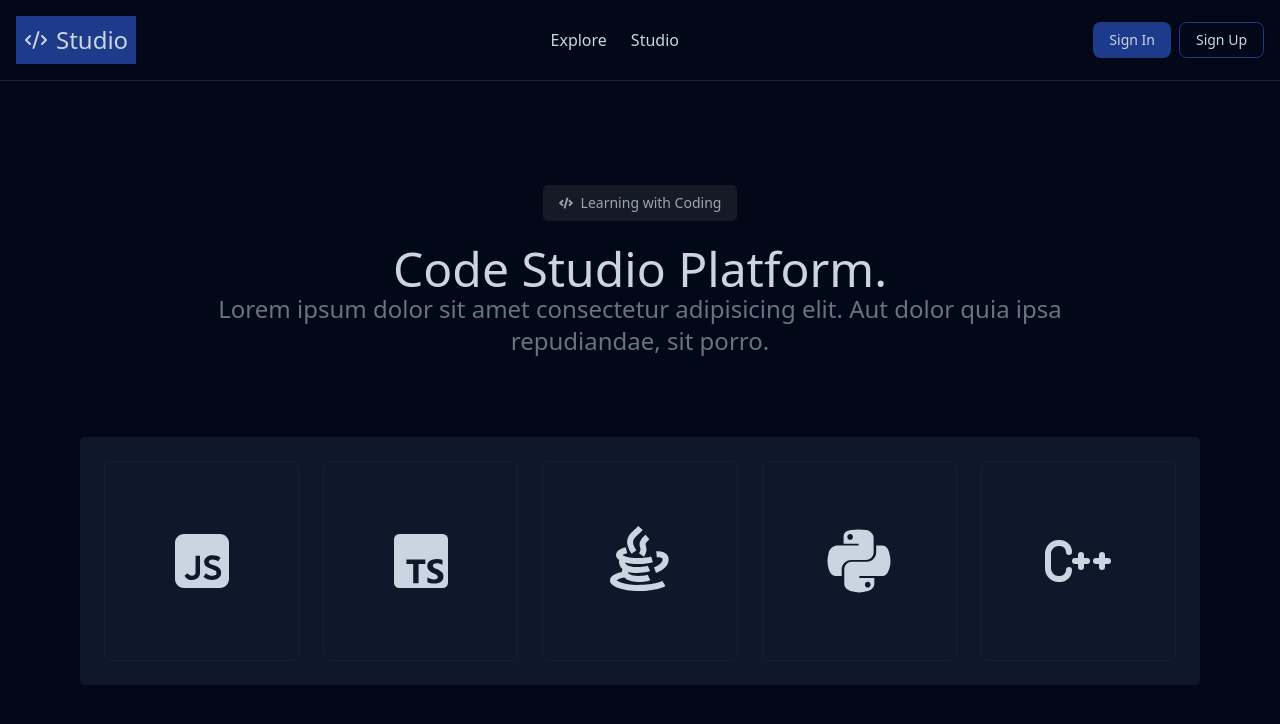
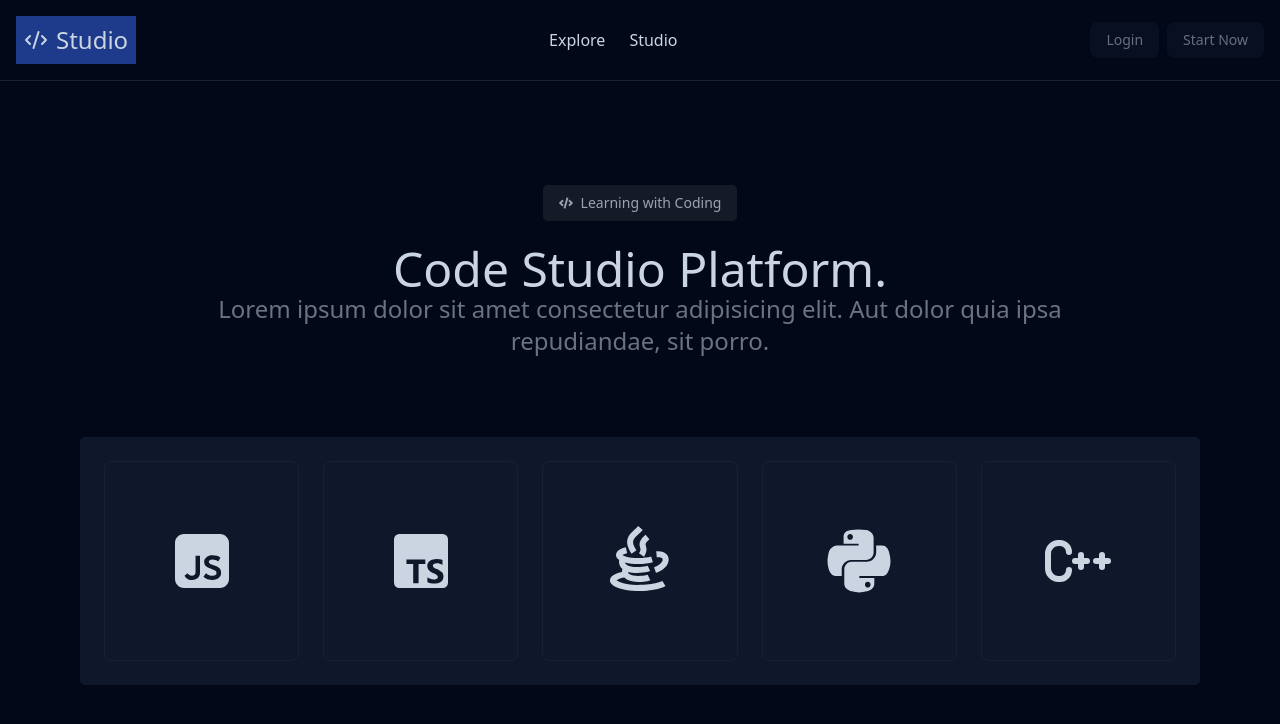
Before and after one commit to drcoder71/code-studio, a React (Vite) app: page / in a window 1280 px wide. Shown: the top 724 px of the page. Built offline with nearby package versions, Linux system fonts and the light colour scheme; no server answers.

Commit message:
somethings change

```diff
--- a/package.json
+++ b/package.json
@@ -10,7 +10,6 @@
     "preview": "vite preview"
   },
   "dependencies": {
-    "@clerk/clerk-react": "^5.20.2",
     "@monaco-editor/react": "^4.6.0",
     "@radix-ui/react-avatar": "^1.1.1",
     "@radix-ui/react-checkbox": "^1.1.2",
--- a/src/components/common/button-common.tsx
+++ b/src/components/common/button-common.tsx
@@ -2,7 +2,7 @@ import { ReactElement } from 'react'
 import { Button } from '../ui/button'
 
 type Props = {
-    label: string,
+    label?: string | ReactElement,
     icon?: ReactElement,
     className?: string
     isDisabled?: boolean,
@@ -15,7 +15,7 @@ const ButtonCommon = ({
     return (
         <Button className={`relative flex items-center gap-2 bg-transparent after:absolute after:top-0 after:left-0 after:content-[''] after:w-full after:h-full hover:after:bg-[hsla(0,0%,50%,0)] ${className} capitalize transition overflow-hidden ${isDisabled ? 'cursor-not-allowed': 'cursor-pointer'}`} onClick={clickHandler} disabled={isDisabled}>
             {
-                label && <span>{label}</span>
+                label && label
             }
             {
                 icon && <>{icon}</>
--- a/src/components/common/editor-common.tsx
+++ b/src/components/common/editor-common.tsx
@@ -1,4 +1,5 @@
 import { useAppDispatch, useAppSelector } from "@/app/hooks";
+import { LANGUAGE_SNIPPETS } from "@/constants/programming-language-data";
 import { changeProgrammingLanguage, setInput } from "@/features/code-editor/code-editor-slice";
 import { Editor } from "@monaco-editor/react";
 import { useEffect } from "react";
@@ -16,8 +17,10 @@ const EditorCommon = () => {
     }, [])
 
     // const handleMount = (editor: any) => {
-    //     dispatch(setInput(editor))
-    //     editor.focus();
+    //     console.log(editor.value);
+
+    //     // dispatch(setInput(editor))
+    //     // editor.focus();
     // };
 
     const handleChange = (newValue: any) => {
@@ -29,8 +32,9 @@ const EditorCommon = () => {
             <Editor
                 height="100%"
                 theme="vs-dark"
+                // defaultValue={LANGUAGE_SNIPPETS[codeeditor.options.language] || codeeditor.inputText}
                 language={codeeditor.options.language}
-                value={codeeditor.inputText}
+                value={LANGUAGE_SNIPPETS[codeeditor.options.language] || codeeditor.inputText}
                 // onMount={handleMount}
                 onChange={handleChange}
                 options={{
--- /dev/null
+++ b/src/components/providers/convex.provider.tsx
@@ -0,0 +1,17 @@
+import { ClerkProvider, useAuth } from "@clerk/clerk-react";
+import { ConvexProviderWithAuth, ConvexReactClient } from "convex/react";
+import { ReactElement } from "react";
+
+const convex = new ConvexReactClient(import.meta.env.VITE_CONVEX_URL! as string);
+console.log(import.meta.env.VITE_CONVEX_URL);
+
+
+const ConvexClientProvider = ({ children }: { children: ReactElement }) => {
+    return (
+        <ClerkProvider publishableKey={import.meta.env.VITE_CLERK_PUBLISHABLE_KEY! as string} afterSignOutUrl="/">
+            <ConvexProviderWithAuth client={convex} useAuth={useAuth as any}>{children}</ConvexProviderWithAuth>
+        </ClerkProvider>
+    )
+}
+
+export default ConvexClientProvider
--- a/src/components/root/navbar.tsx
+++ b/src/components/root/navbar.tsx
@@ -1,5 +1,5 @@
 import { ButtonCommon, LogoCommon } from '../common'
-import { Link, NavLink, useLocation, useNavigate, useNavigation, useRoutes } from 'react-router-dom'
+import { NavLink } from 'react-router-dom'
 import { NavData } from '@/constants'
 import { NavDataType } from '@/constants/nav-data'
 
@@ -17,16 +17,11 @@ const Navbar = () => {
                 ))
             }
         </ul>
-        <div className='inline-flex items-center gap-2'>
-            <Link to={'auth/sign-in'}>
-                <ButtonCommon label='sign in' className=' text-popover bg-primary' clickHandler={() => {}}/>
-            </Link>
-            <Link to={'auth/sign-up'}>
-                <ButtonCommon label='sign up' className=' text-popover border border-primary' clickHandler={() => {}} />
-            </Link>
-            {/* <Button className='p-3 rounded-sm bg-popover text-primary hover:bg-primary hover:text-popover'>
-                <FaUser className='text-3xl' />
-            </Button> */}
+          <div className='inline-flex items-center gap-2'>
+              <ButtonCommon label={'login'} className='text-popover bg-card' isDisabled={true} clickHandler={() => { }} />
+              <ButtonCommon label={'start now'} className='text-popover bg-card' isDisabled={true} clickHandler={() => { }} />
+              {/* <SignInButton>
+              </SignInButton> */}
         </div>
     </nav>
   )
--- a/src/constants/programming-language-data.tsx
+++ b/src/constants/programming-language-data.tsx
@@ -48,3 +48,20 @@ export const LANGUAGE_ICONS: any = {
     python: <FaPython />,
     cpp: <TbBrandCpp />
 }
+
+export const LANGUAGE_SNIPPETS: any = {
+    javascript: `const gretting = () => {
+    console.log("Hello Js")
+}
+
+gretting()`,
+    typescript: `const gretting = () => {
+    console.log("Hello Ts")
+}
+
+gretting()`,
+    python: `def gretting(x, y):
+    print("Hello Python)
+
+gretting()`
+}
--- a/src/main.tsx
+++ b/src/main.tsx
@@ -5,23 +5,13 @@ import App from './app/App.tsx'
 import { Provider } from 'react-redux'
 import { store } from './app/store.ts'
 import { BrowserRouter } from 'react-router-dom'
-import { ClerkProvider } from '@clerk/clerk-react'
-
-// Import your Publishable Key
-const PUBLISHABLE_KEY = import.meta.env.VITE_CLERK_PUBLISHABLE_KEY
-
-if (!PUBLISHABLE_KEY) {
-  throw new Error("Missing Publishable Key")
-}
 
 createRoot(document.getElementById('root')!).render(
   <StrictMode>
     <BrowserRouter>
-    <ClerkProvider publishableKey={PUBLISHABLE_KEY} afterSignOutUrl="/">
-        <Provider store={store}>
-          <App />
-        </Provider>
-    </ClerkProvider>
+      <Provider store={store}>
+        <App />
+      </Provider>
     </BrowserRouter>
   </StrictMode>,
 )
--- a/src/pages/auth-pages/login-page/page.tsx
+++ b/src/pages/auth-pages/login-page/page.tsx
@@ -2,7 +2,8 @@ import { SignIn } from '@clerk/clerk-react'
 
 const Page = () => {
   return (
-    <div className='flex items-center justify-center'>
+    <div className='flex items-center justify-center text-popover'>
+      sign in
         <SignIn />
     </div>
   )
```
Also changed, not shown: 1 other file (tests, documents, lock files or other folders).
